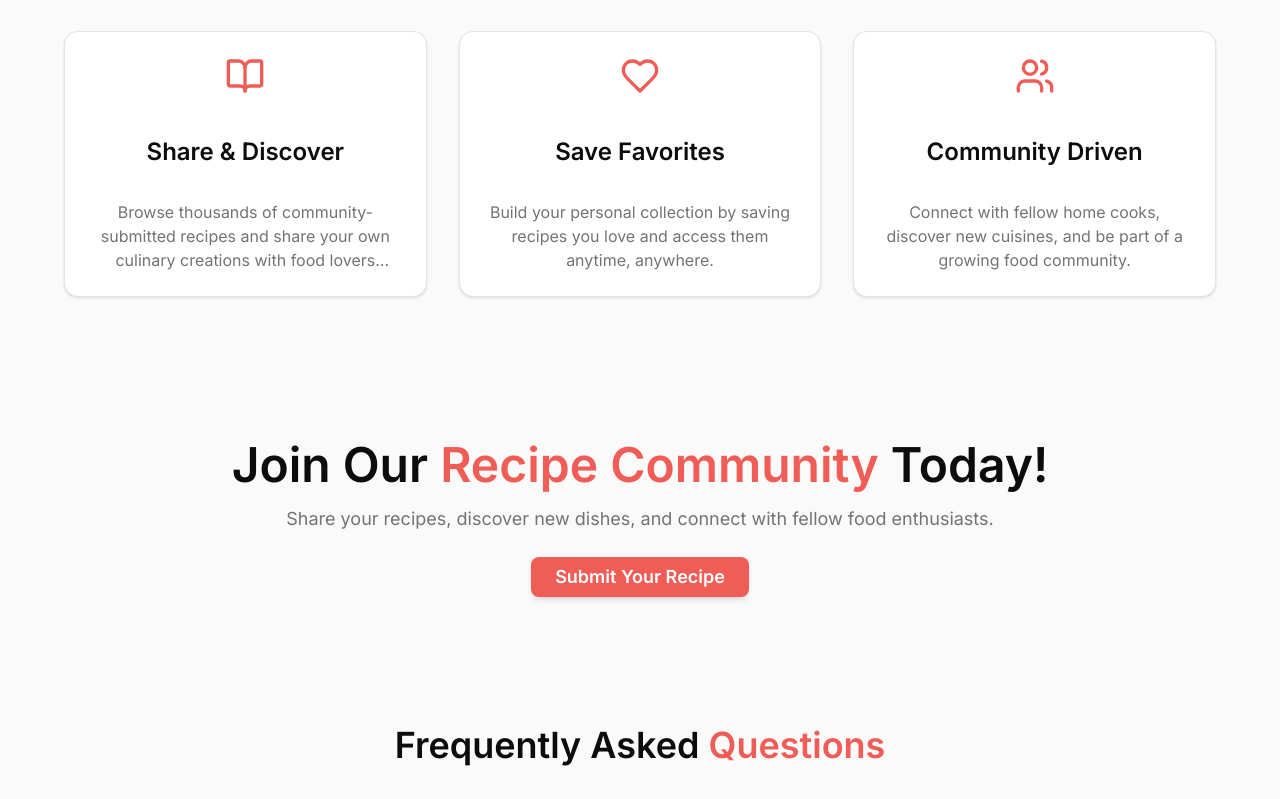
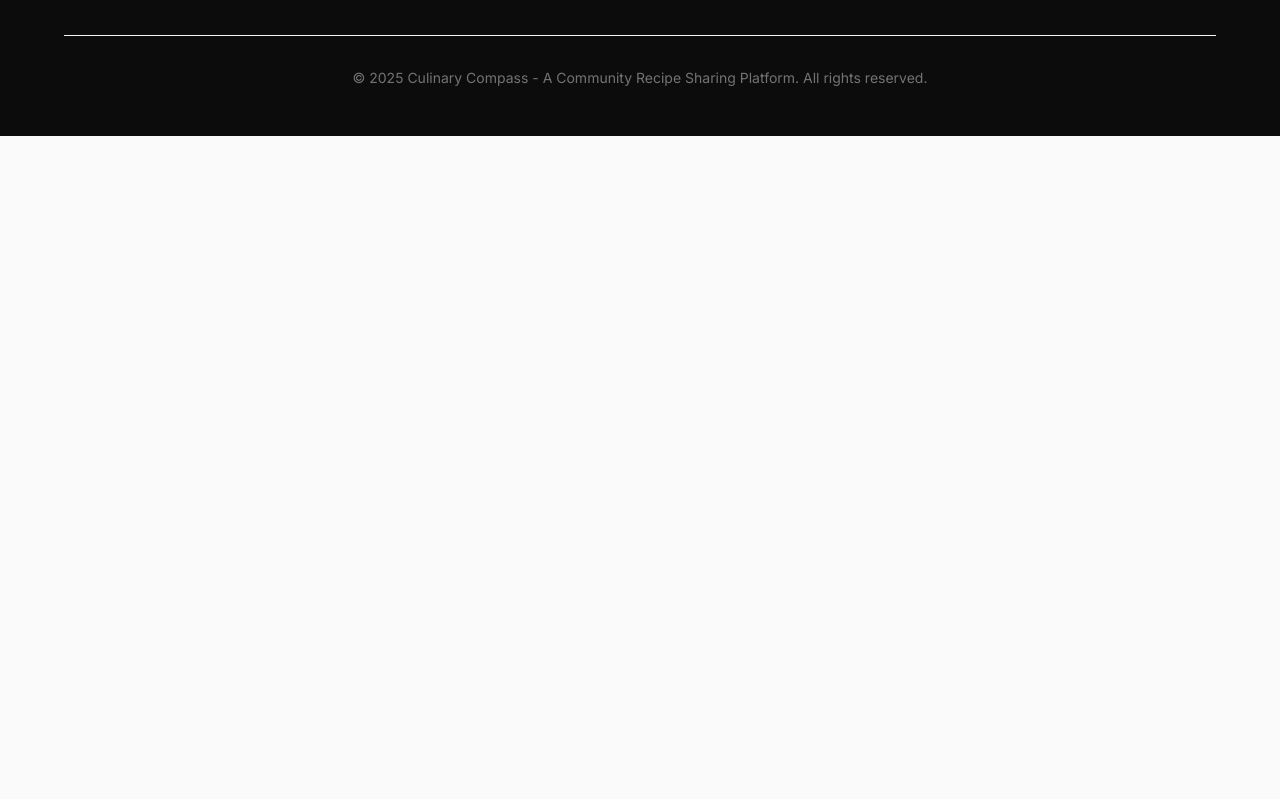
Before and after one commit to logicMinds82/culinary-compass, a Next.js app: page / in a window 1280 px wide. Shown: the part 1201-2000 px from the top of the page. After the commit the page ends 1337 px from the top, so only its background shows below. Built offline with nearby package versions, Linux system fonts and the light colour scheme; no server answers; the database is empty.

Commit message:
Removes unused homepage sections for a leaner layout
Streamlines the homepage by omitting less essential sections,
focusing user attention on featured content and improving load
performance.

```diff
--- a/app/page.tsx
+++ b/app/page.tsx
@@ -2,18 +2,12 @@ export const dynamic = "force-static";
 
 import HeroSlider from "./components/homepage/HeroSlider";
 import FeaturedRecipesGrid from "./components/homepage/FeaturedRecipesGrid";
-import FeaturesSection from "./components/homepage/FeaturesSection";
-import CTASection from "./components/homepage/CTASection";
-import FAQSection from "./components/homepage/FAQSection";
 
 export default function Home() {
   return (
     <main>
       <HeroSlider />
       <FeaturedRecipesGrid />
-      <FeaturesSection />
-      <CTASection />
-      <FAQSection />
     </main>
   );
 }
```
